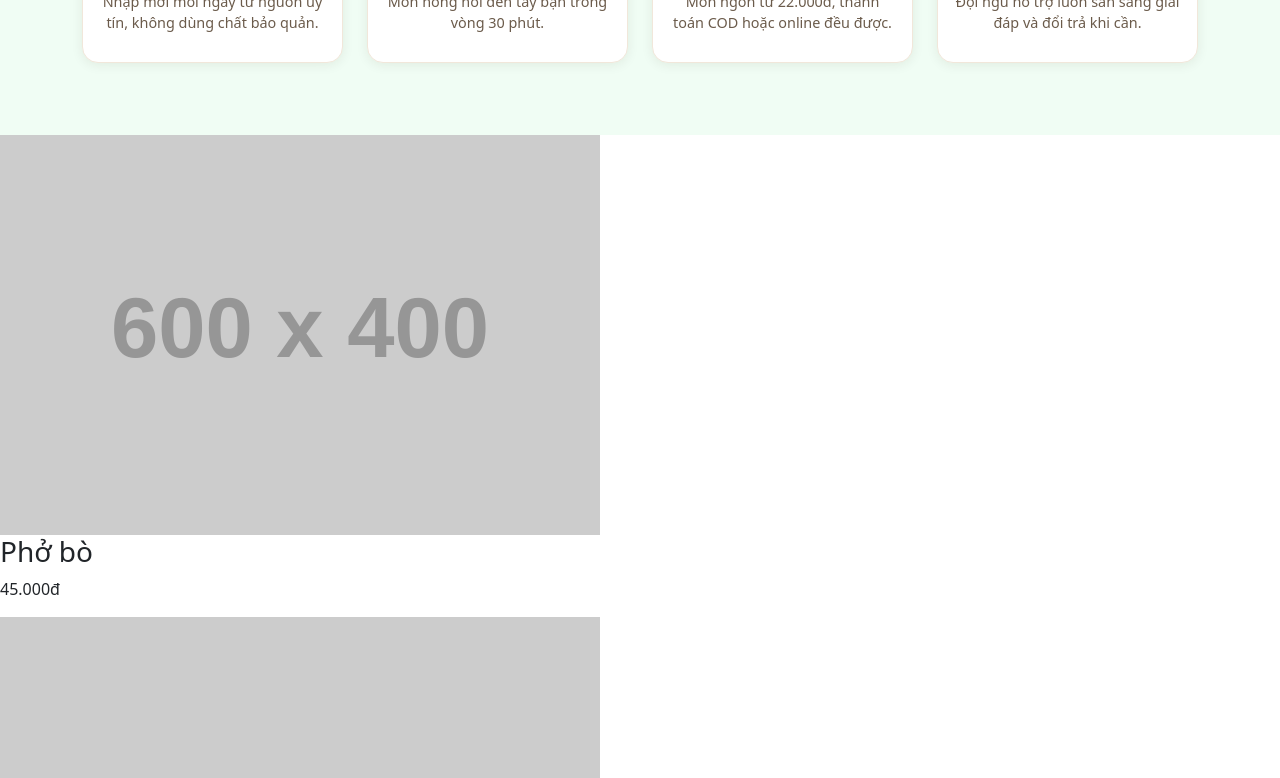
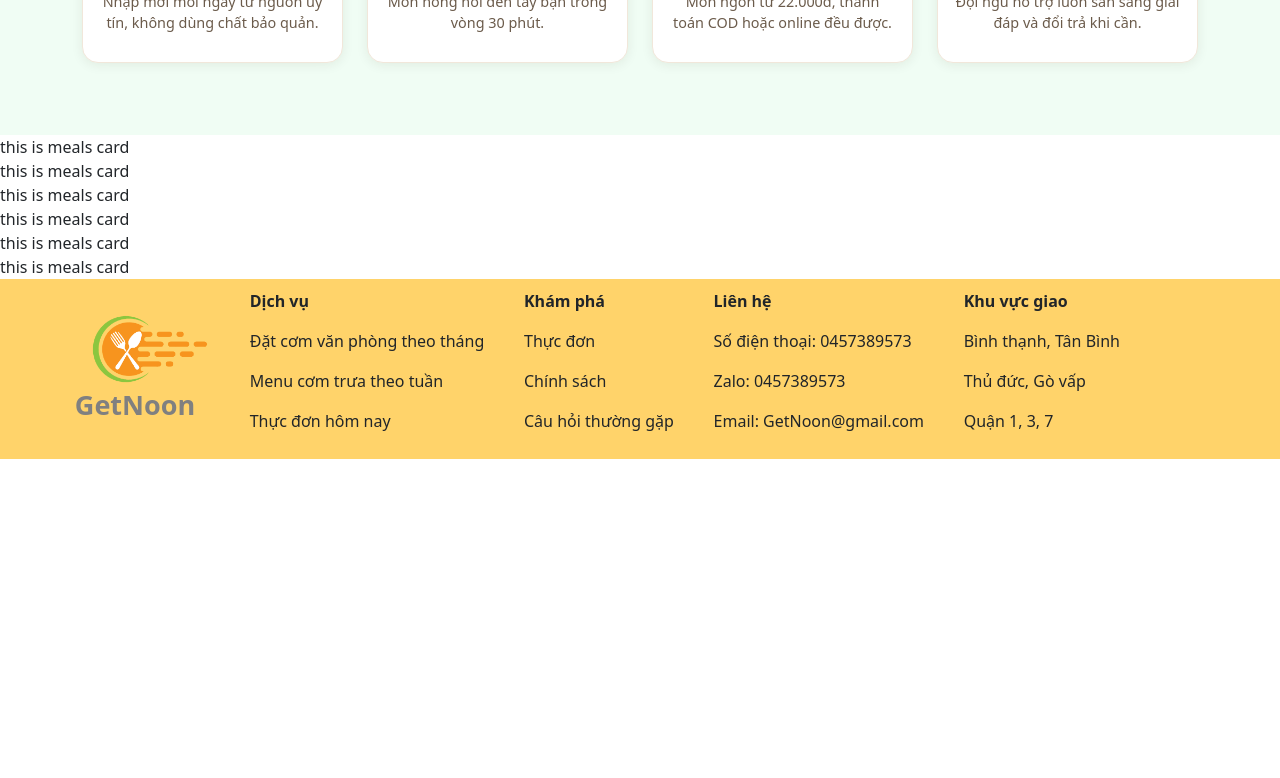
Before and after one commit to 23130268-BuiThanhSang/GetNoon, a React (Vite) app: page / in a window 1280 px wide. Shown: the part 1200-1978 px from the top of the page. After the commit the page ends 1659 px from the top, so only its background shows below. Built offline with nearby package versions, Linux system fonts and the light colour scheme; data requests are answered from the project's data file.

Commit message:
add initial mealCard props use for featuredProduct in home page

```diff
--- /dev/null
+++ b/src/assets/scss/MealsCard.css
@@ -0,0 +1,3 @@
+
+
+/*# sourceMappingURL=MealsCard.css.map */
--- a/src/components/FeaturedProduct.tsx
+++ b/src/components/FeaturedProduct.tsx
@@ -1,17 +1,14 @@
 import {useAppSelector} from "../redux/Hooks/hooks.tsx";
 import {useMemo} from "react";
+import MealCard from "./MealCard.tsx";
 
 function FeaturedProduct(){
     const meals = useAppSelector(state => state.meals.items);
     const featuredMeals = useMemo(()=>meals.filter((meal)=>meal.isFeatured),[meals]);
-    return(
+    return (
         <div className="featuredProduct">
             {featuredMeals.map((meal) => (
-                <div key={meal.id}>
-                    <img src={meal.image} alt={meal.name} />
-                    <h3>{meal.name}</h3>
-                    <p>{meal.price.toLocaleString("vi-VN")}đ</p>
-                </div>
+                <MealCard key={meal.id} meal={meal}/>
             ))}
         </div>
     );
--- /dev/null
+++ b/src/components/MealCard.tsx
@@ -0,0 +1,13 @@
+import type {Meal} from "../redux/slices/mealSlice.tsx";
+import "../assets/scss/MealsCard.css";
+type MealCardProps ={
+    meal: Meal;
+}
+
+function MealCard({meal}: MealCardProps){
+ return(
+    <div className="mealCard">this is meals card</div>
+ );
+}
+
+export default MealCard;
```
Also changed, not shown: src/assets/scss/MealsCard.scss (added), 1 other file (tests, documents, lock files or other folders).
